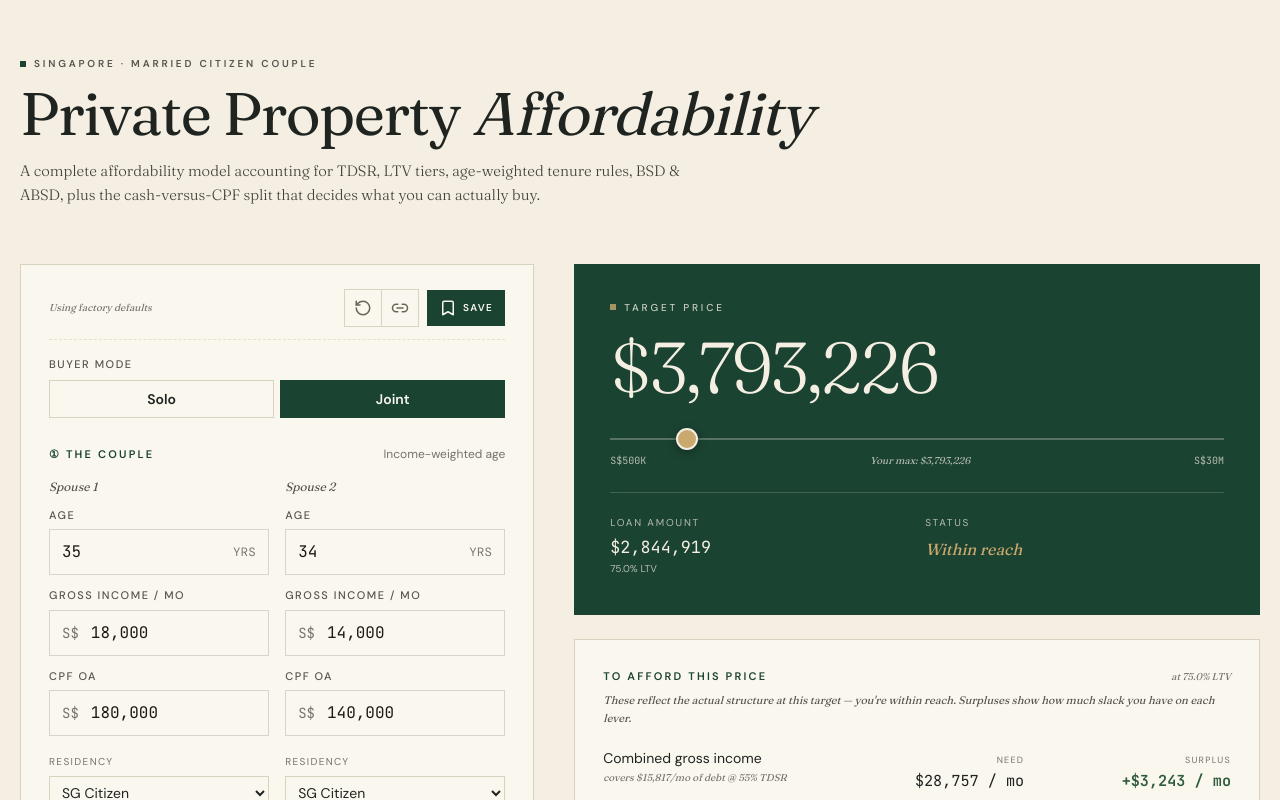
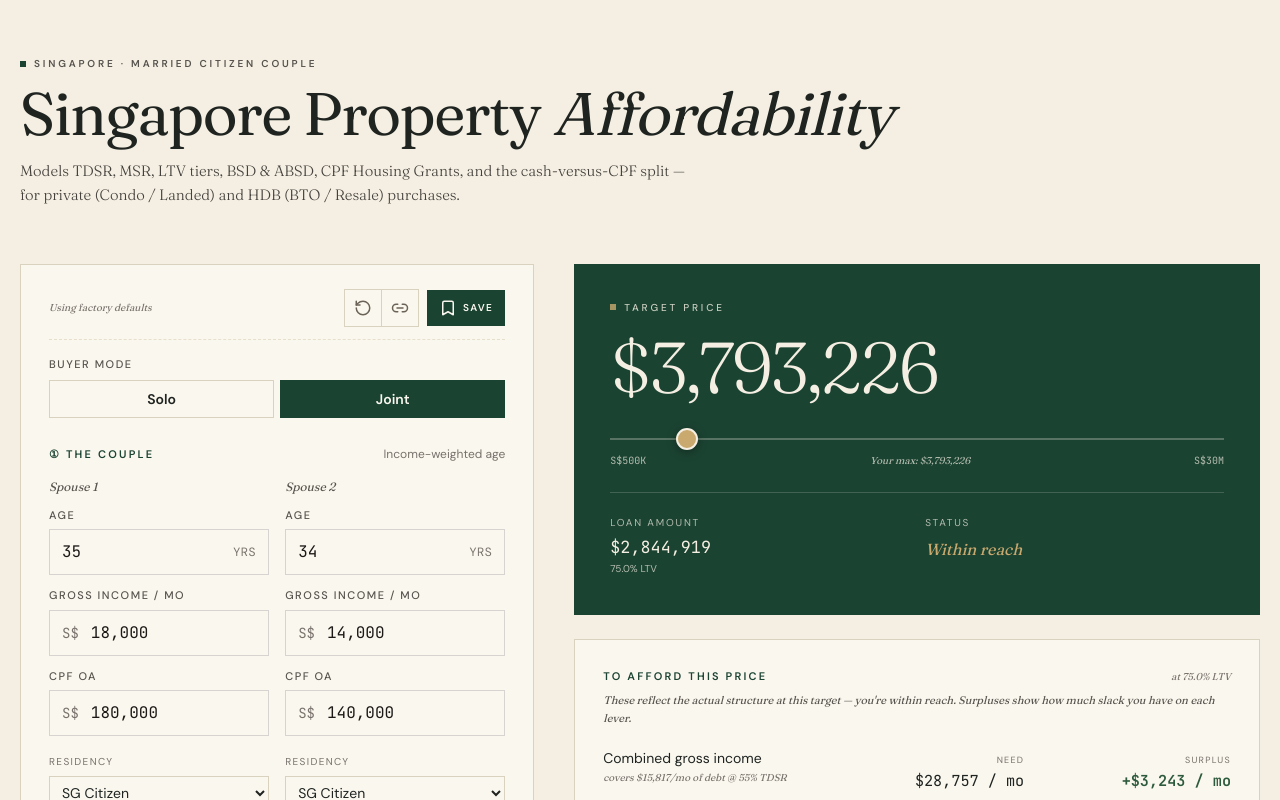
Before and after one commit to thespacemanatee/sg-property-affordability, a React (Vite) app: page / in a window 1280 px wide. Shown: the top 800 px of the page. Built offline with nearby package versions, Linux system fonts and the light colour scheme.

Commit message:
Rebrand to Singapore Property Affordability; document HDB support
https://claude.ai/code/session_01FK6iTMGQ35hd7RgVk1arDB

```diff
--- a/index.html
+++ b/index.html
@@ -5,10 +5,10 @@
     <meta name="viewport" content="width=device-width, initial-scale=1.0" />
     <link rel="icon" type="image/svg+xml" href="/favicon.svg" />
     <meta name="theme-color" content="#1B4332" />
-    <title>Private Property Affordability · Singapore</title>
+    <title>Singapore Property Affordability</title>
     <meta
       name="description"
-      content="Affordability calculator for Singapore private property (condo & landed) — TDSR, LTV, BSD/ABSD, cash vs CPF deployment, with reverse calculation."
+      content="Affordability calculator for Singapore residential property — private (condo &amp; landed) and HDB (BTO &amp; resale). Models TDSR, MSR, LTV, BSD/ABSD, CPF Housing Grants, cash vs CPF deployment, with reverse calculation."
     />
     <link rel="preconnect" href="https://fonts.googleapis.com" />
     <link rel="preconnect" href="https://fonts.gstatic.com" crossorigin />
--- a/package.json
+++ b/package.json
@@ -1,6 +1,6 @@
 {
   "name": "sg-property-affordability",
-  "description": "Singapore private property affordability calculator (condo & landed)",
+  "description": "Singapore property affordability calculator — private (condo, landed) and HDB (BTO, resale)",
   "private": true,
   "version": "0.1.0",
   "type": "module",
--- a/src/App.jsx
+++ b/src/App.jsx
@@ -1165,16 +1165,16 @@ export default function PrivatePropertyAffordabilityCalculator() {
               color: "#1F2421",
             }}
           >
-            Private Property
+            Singapore Property
             <span style={{ fontStyle: "italic", fontWeight: 300 }}> Affordability</span>
           </h1>
           <p
             className="mt-4 max-w-2xl text-stone-700 text-[15px] leading-relaxed"
             style={{ fontFamily: '"Fraunces", Georgia, serif', fontWeight: 300 }}
           >
-            A complete affordability model accounting for TDSR, LTV tiers, age-weighted
-            tenure rules, BSD &amp; ABSD, plus the cash-versus-CPF split that decides
-            what you can actually buy.
+            Models TDSR, MSR, LTV tiers, BSD &amp; ABSD, CPF Housing Grants, and the
+            cash-versus-CPF split — for private (Condo / Landed) and HDB (BTO / Resale)
+            purchases.
           </p>
         </header>
 
```
Also changed, not shown: 1 other file (tests, documents, lock files or other folders).
